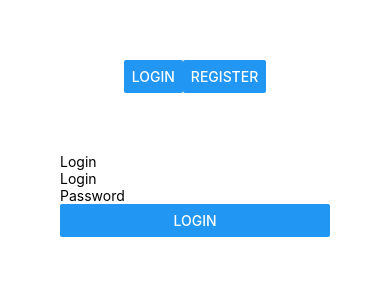
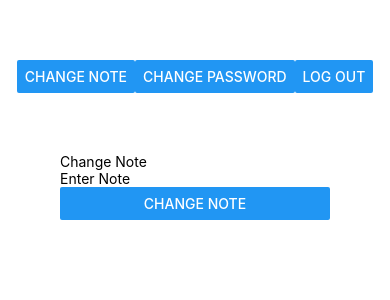
Before and after one commit to Abrafaks/mobilki-rn-app-1, a React Native app: screen / in a window 390 px wide. Shown: the top 300 px of the page. Built offline with nearby package versions, Linux system fonts and the light colour scheme.

Commit message:
Finish first version of project

```diff
--- /dev/null
+++ b/src/Components/AuthorizedContent/AuthorizedPage.js
@@ -0,0 +1,18 @@
+import React from "react";
+import { useSelector } from "react-redux";
+import { View } from "react-native";
+import ChangePassword from "./ChangePassword";
+import ChangeNote from "./ChangeNote";
+
+const AuthorizedPage = (props) => {
+  const toggles = useSelector((state) => state.toggle);
+
+  return (
+    <View>
+      {toggles.changePassword && <ChangePassword />}
+      {toggles.changeNote && <ChangeNote />}
+    </View>
+  );
+};
+
+export default AuthorizedPage;
--- /dev/null
+++ b/src/Components/AuthorizedContent/ChangeNote.js
@@ -0,0 +1,43 @@
+import { View, Text } from "react-native";
+import React, { useState } from "react";
+import axios from "axios";
+import ChangeNoteForm from "../../UI/ChangeNoteForm";
+import { useDispatch, useSelector } from "react-redux";
+import { userActions } from "../../../store/user.slice";
+
+const ChangeNote = (props) => {
+  const dispatch = useDispatch();
+  const { note, token } = useSelector((state) => state.user);
+  const [successMessage, setSuccessMessage] = useState("");
+
+  const ChangeNoteHandler = async (user) => {
+    try {
+      const changePassword = await axios.put(
+        "http://192.168.1.88:3000/user/",
+        {
+          note: user.note,
+        },
+        {
+          headers: {
+            Authorization: `Bearer ${token}`,
+          },
+        }
+      );
+
+      dispatch(userActions.addNote(user.note));
+      setSuccessMessage("Note changed successfully");
+    } catch (e) {
+      console.log(e);
+    }
+  };
+
+  return (
+    <View>
+      <Text>{successMessage}</Text>
+      <ChangeNoteForm text="Change Note" onPressHandler={ChangeNoteHandler} />
+      <Text>{note}</Text>
+    </View>
+  );
+};
+
+export default ChangeNote;
--- /dev/null
+++ b/src/Components/AuthorizedContent/ChangePassword.js
@@ -0,0 +1,45 @@
+import { View, Text } from "react-native";
+import React, { useState } from "react";
+import ChangePasswordForm from "../../UI/ChangePasswordForm";
+import axios from "axios";
+import { useSelector } from "react-redux";
+
+const ChangePassword = (props) => {
+  const { password, token } = useSelector((state) => state.user);
+  const [successMessage, setSuccessMessage] = useState("");
+
+  const changePasswordHandler = async (user) => {
+    try {
+      if (password !== user.oldPassword) {
+        setSuccessMessage("Please enter valid old password");
+        return;
+      }
+      const changePassword = await axios.put(
+        "http://192.168.1.88:3000/user/",
+        {
+          password: user.newPassword,
+        },
+        {
+          headers: {
+            Authorization: `Bearer ${token}`,
+          },
+        }
+      );
+      setSuccessMessage("Password changed successfully");
+    } catch (e) {
+      console.log(e);
+    }
+  };
+
+  return (
+    <View>
+      <Text>{successMessage}</Text>
+      <ChangePasswordForm
+        text="Change Password"
+        onPressHandler={changePasswordHandler}
+      />
+    </View>
+  );
+};
+
+export default ChangePassword;
--- a/src/Components/Navigation.js
+++ b/src/Components/Navigation.js
@@ -32,7 +32,7 @@ const Navigation = (props) => {
     <View style={styles.container}>
       {(toggles.register || toggles.login) && (
         <>
-          <Button title="Login" onPress={loginButtonHandler} />
+          <Button title="Log in" onPress={loginButtonHandler} />
           <Button title="Register" onPress={registerButtonHandler} />
         </>
       )}
@@ -40,6 +40,7 @@ const Navigation = (props) => {
         <>
           <Button title="Change Note" onPress={noteButtonHandler} />
           <Button title="Change Password" onPress={passwordButtonHandler} />
+          <Button title="Log out" onPress={loginButtonHandler} />
         </>
       )}
     </View>
@@ -48,7 +49,6 @@ const Navigation = (props) => {
 
 const styles = StyleSheet.create({
   container: {
-    flex: 1,
     flexDirection: "row",
     alignItems: "center",
     justifyContent: "center",
--- a/src/Index.js
+++ b/src/Index.js
@@ -2,6 +2,7 @@ import { StyleSheet, View } from "react-native";
 import React from "react";
 import Navigation from "./Components/Navigation";
 import AuthPage from "./Components/Auth/AuthPage";
+import AuthorizedPage from "./Components/AuthorizedContent/AuthorizedPage";
 
 const Index = (props) => {
   return (
@@ -9,6 +10,7 @@ const Index = (props) => {
       <Navigation loginButtonHandler registerButtonHandler />
 
       <AuthPage />
+      <AuthorizedPage />
     </View>
   );
 };
--- /dev/null
+++ b/src/UI/ChangeNoteForm.js
@@ -0,0 +1,35 @@
+import { Button, TextInput, View, Text } from "react-native";
+import React, { useState } from "react";
+import isStrongPassword from "validator/es/lib/isStrongPassword";
+
+const ChangeNoteForm = (props) => {
+  const [note, setNote] = useState(null);
+
+  const noteChangeHandler = (input) => {
+    setNote(input.trim());
+  };
+
+  const onPressHandler = async () => {
+    if (!note) {
+      console.log("set error please enter all values");
+      return;
+    }
+
+    props.onPressHandler({ note });
+    setNote(null);
+  };
+
+  return (
+    <View>
+      <Text>{props.text}</Text>
+      <TextInput
+        placeholder="Enter Note"
+        onChangeText={noteChangeHandler}
+        value={note}
+      />
+      <Button title={props.text} onPress={onPressHandler} />
+    </View>
+  );
+};
+
+export default ChangeNoteForm;
--- /dev/null
+++ b/src/UI/ChangePasswordForm.js
@@ -0,0 +1,52 @@
+import { Button, TextInput, View, Text } from "react-native";
+import React, { useState } from "react";
+import isStrongPassword from "validator/es/lib/isStrongPassword";
+
+const ChangePasswordForm = (props) => {
+  const [oldPassword, setOldPassword] = useState(null);
+  const [newPassword, setNewPassword] = useState(null);
+
+  const oldPasswordChangeHandler = (input) => {
+    setOldPassword(input.trim());
+  };
+
+  const newPasswordChangeHandler = (input) => {
+    setNewPassword(input.trim());
+  };
+
+  const onPressHandler = async () => {
+    if (!oldPassword || !newPassword) {
+      console.log("set error please enter all values");
+      return;
+    }
+    if (!isStrongPassword(newPassword)) {
+      console.log("set error password must be strong");
+      return;
+    }
+
+    props.onPressHandler({ oldPassword, newPassword });
+    setOldPassword(null);
+    setNewPassword(null);
+  };
+
+  return (
+    <View>
+      <Text>{props.text}</Text>
+      <TextInput
+        secureTextEntry={true}
+        placeholder="Old Password"
+        onChangeText={oldPasswordChangeHandler}
+        value={oldPassword}
+      />
+      <TextInput
+        secureTextEntry={true}
+        placeholder="New Password"
+        onChangeText={newPasswordChangeHandler}
+        value={newPassword}
+      />
+      <Button title={props.text} onPress={onPressHandler} />
+    </View>
+  );
+};
+
+export default ChangePasswordForm;
--- a/src/UI/Form.js
+++ b/src/UI/Form.js
@@ -15,7 +15,7 @@ const Form = (props) => {
   };
 
   const onPressHandler = async () => {
-    if (login === "" && password === "") {
+    if (!login || !password) {
       console.log("set error please enter all values");
       return;
     }
--- a/store/toggle.slice.js
+++ b/store/toggle.slice.js
@@ -2,8 +2,8 @@ import { createSlice } from "@reduxjs/toolkit";
 
 const initialState = {
   register: false,
-  login: true,
-  changeNote: false,
+  login: false,
+  changeNote: true,
   changePassword: false,
 };
 
--- a/store/user.slice.js
+++ b/store/user.slice.js
@@ -4,7 +4,7 @@ const initialState = {
   login: null,
   password: null,
   token: null,
-  loggedIn: false,
+  note: null,
 };
 
 export const userSlice = createSlice({
@@ -23,6 +23,9 @@ export const userSlice = createSlice({
     deleteToken(state) {
       state.token = null;
     },
+    addNote(state, action) {
+      state.note = action.payload;
+    },
   },
 });
 
```
